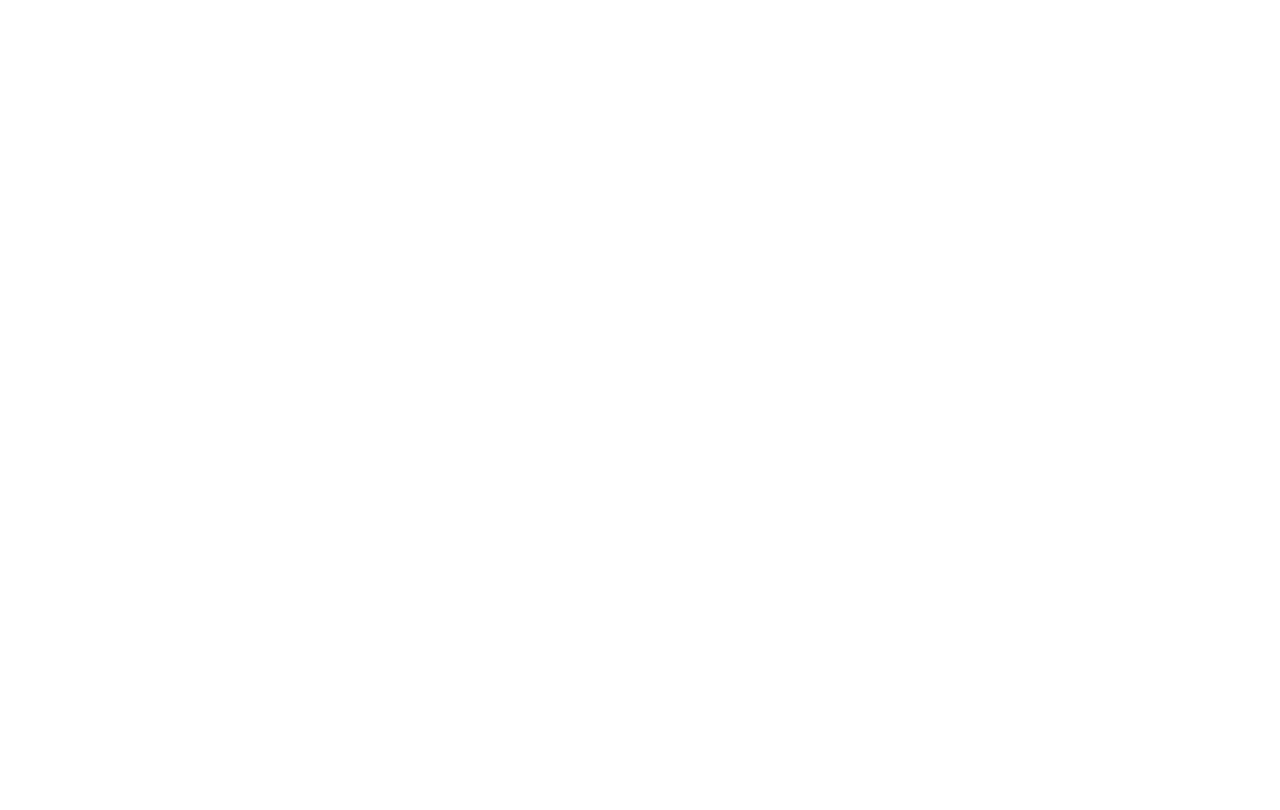
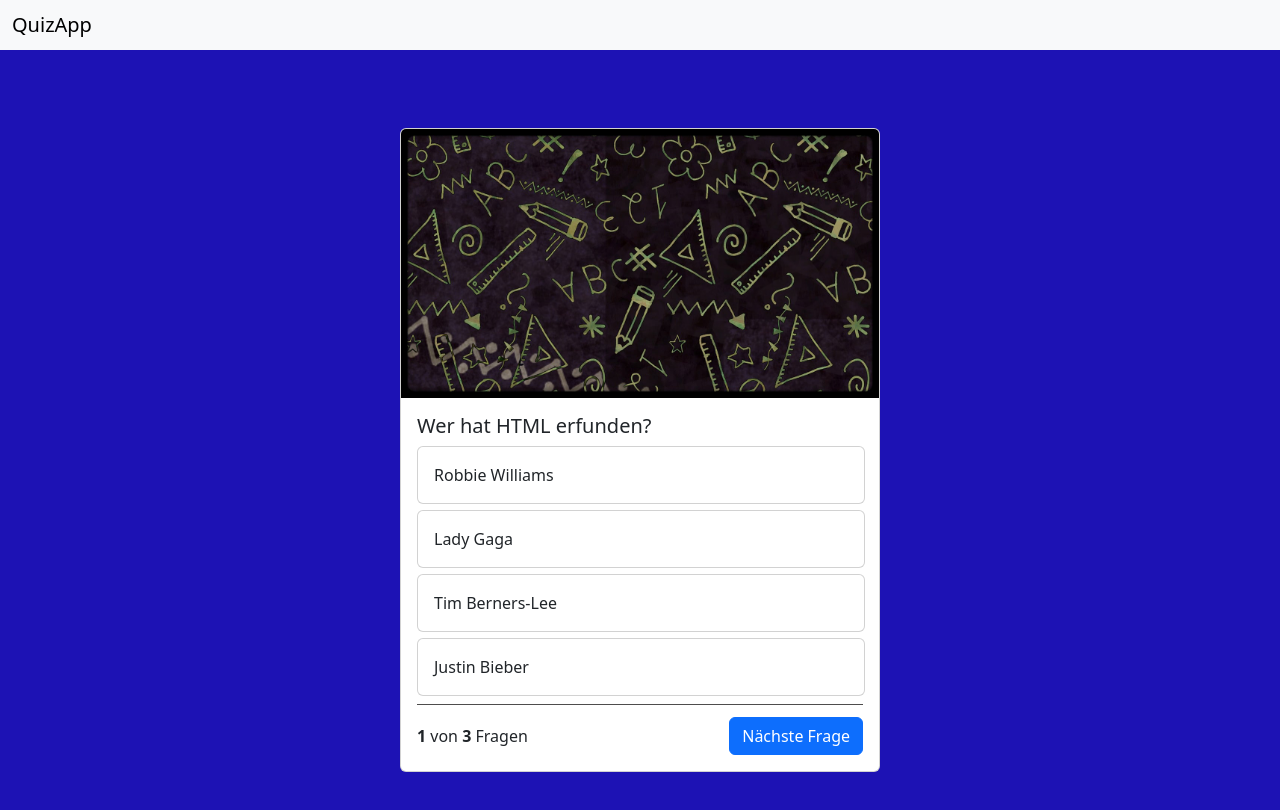
Before and after one commit to FjordieFjordsen/quiz-app, a plain HTML site: page index.html in a window 1280 px wide. Drawn offline with nearby package versions, Linux system fonts and the light colour scheme.

Commit message:
Friday update

```diff
--- a/index.html
+++ b/index.html
@@ -4,11 +4,69 @@
     <meta charset="UTF-8">
     <meta name="viewport" content="width=device-width, initial-scale=1.0">
     <title>quizzy</title>
+    <script src="script.js"></script>
+    <link rel="stylesheet" href="style.css">
 
-    <link rel="stylesheet" href="style.css">
-    <script src="script.js"></script>
+
+    <!-- Bootstrap file-->
+    <link href="https://cdn.jsdelivr.net/npm/bootstrap@5.3.3/dist/css/bootstrap.min.css" rel="stylesheet" integrity="sha384-QWTKZyjpPEjISv5WaRU9OFeRpok6YctnYmDr5pNlyT2bRjXh0JMhjY6hW+ALEwIH" crossorigin="anonymous">
+    <script src="https://cdn.jsdelivr.net/npm/bootstrap@5.3.3/dist/js/bootstrap.bundle.min.js" integrity="sha384-YvpcrYf0tY3lHB60NNkmXc5s9fDVZLESaAA55NDzOxhy9GkcIdslK1eN7N6jIeHz" crossorigin="anonymous"></script>
+
 </head>
-<body>
+<body onload="init()">
+
+    <nav class="navbar bg-body-tertiary">
+        <div class="container-fluid">
+          <span class="navbar-brand mb-0 h1">QuizApp</span>
+        </div>
+      </nav>
+
+      <div class="container">
+        <div class="card">
+            <img src="img/education.jpg" class="card-img-top">
+            <div class="card-body">
+              <h5 class="card-title" id="questionText">Frage</h5>
+
+
+              <div class="card quiz-card quiz-answer-card" onclick="answer('answer_1')">
+                <div class="card-body" id="answer_1">
+                  Antwort
+                </div>
+              </div>
+
+              <div class="card quiz-card quiz-answer-card" onclick="answer('answer_2')">
+                <div class="card-body" id="answer_2">
+                  Antwort
+                </div>
+              </div>
+
+              <div class="card quiz-card quiz-answer-card" onclick="answer('answer_3')">
+                <div class="card-body" id="answer_3">
+                  Antwort
+                </div>
+              </div>
+
+              <div class="card quiz-card quiz-answer-card" onclick="answer('answer_4')">
+                <div class="card-body" id="answer_4">
+                  Antwort
+                </div>
+              </div>
+
+              <div class="question-footer">
+                <span>
+                  <b>1</b> von <b id="all-questions">5</b> Fragen
+                </span>
+
+                <button class="btn btn-primary">Nächste Frage</button>
+              </div>
+
+
+
+
+
+          </div>
+      </div>
+
 
 </body>
 </html>
--- a/script.js
+++ b/script.js
@@ -0,0 +1,53 @@
+let questions = [
+    {
+        "question": "Wer hat HTML erfunden?",
+        "answer_1": "Robbie Williams",
+        "answer_2": "Lady Gaga",
+        "answer_3": "Tim Berners-Lee",
+        "answer_4": "Justin Bieber",
+        "right-answer": 3
+    },
+    {
+        "question": "Wer führte Regie bei dem Film 1917?",
+        "answer_1": "Tom Jones",
+        "answer_2": "Aschenputtel",
+        "answer_3": "Bernhard & Bianka",
+        "answer_4": "Sam Mendes",
+        "right-answer": 4
+    },
+    {
+        "question": "Wer backt gern Brot?",
+        "answer_1": "Helge Schneider",
+        "answer_2": "Marvin Gaye",
+        "answer_3": "Dein Bäcker des Vertrauens",
+        "answer_4": "Maus & Elefant",
+        "right-answer": 3
+    },
+];
+
+
+
+let currentQuestion = 0;
+
+
+function init() {
+    document.getElementById('all-questions').innerHTML = questions.length;
+
+    showQuestion();
+}
+
+
+function showQuestion() {
+    let question = questions[currentQuestion];
+
+    document.getElementById('questionText').innerHTML = question['question'];
+    document.getElementById('answer_1').innerHTML = question['answer_1'];
+    document.getElementById('answer_2').innerHTML = question['answer_2'];
+    document.getElementById('answer_3').innerHTML = question['answer_3'];
+    document.getElementById('answer_4').innerHTML = question['answer_4'];
+}
+
+
+function answer(selection) {
+
+}
--- a/style.css
+++ b/style.css
@@ -0,0 +1,53 @@
+body {
+    box-sizing: border-box;
+    margin: 0;
+    padding: 0;
+    background-color: rgb(29, 18, 180) !important;
+
+}
+
+*::-webkit-scrollbar {
+    width: 10px;
+
+}
+
+*::-webkit-scrollbar-track {
+    background: #0e0d0d;
+}
+
+*::-webkit-scrollbar-thumb {
+    background-color: rgb(5, 5, 5);
+    border-radius: 20px;
+    border: 1px solid grey;
+}
+
+.container {
+    min-height: 100vh;
+    background-color: rgb(29, 18, 180);
+    display: flex;
+    justify-content: center;
+    align-items: center;
+}
+
+.card {
+    width: 30rem;
+}
+
+.quiz-card {
+    width: 28rem;
+    margin-bottom: 6px;
+}
+
+.question-footer {
+    display: flex;
+    justify-content: space-between;
+    border-top: 1px solid rgb(78, 77, 77);
+    align-items: center;
+    padding-top: 12px;
+    margin-top: 8px;
+}
+
+.quiz-answer-card:hover {
+    cursor: pointer;
+    background-color: rgba(29, 18, 180, 0.185);
+}
```
Also changed, not shown: img/education.jpg (added).
